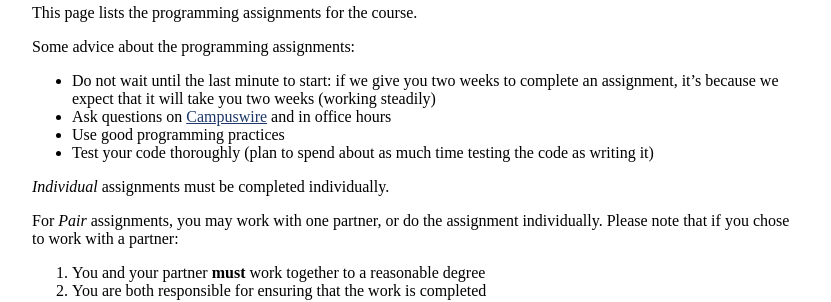
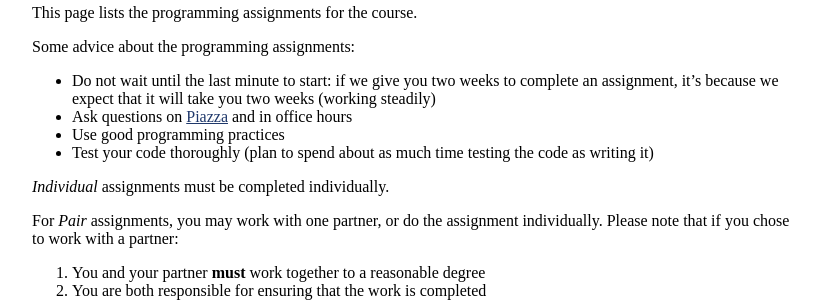
Before and after one commit to jhucsf/spring2022, a Jekyll site: the page built from assignments.md, in a window 1280 px wide. Shown: the part 261-563 px from the top of the page, without its empty margins (224-1055 px from the left). Built offline with Jekyll 4.4.1, drawn with Linux system fonts in a browser that asks for light colours.

Commit message:
using Piazza, not Campuswire

```diff
--- a/assignments.md
+++ b/assignments.md
@@ -11,7 +11,7 @@ This page lists the programming assignments for the course.
 Some advice about the programming assignments:
 
 * Do not wait until the last minute to start: if we give you two weeks to complete an assignment, it's because we expect that it will take you two weeks (working steadily)
-* Ask questions on [Campuswire](https://campuswire.com) and in office hours
+* Ask questions on [Piazza](https://piazza.com/jhu/spring2022/601229) and in office hours
 * Use good programming practices
 * Test your code thoroughly (plan to spend about as much time testing the code as writing it)
 
```
